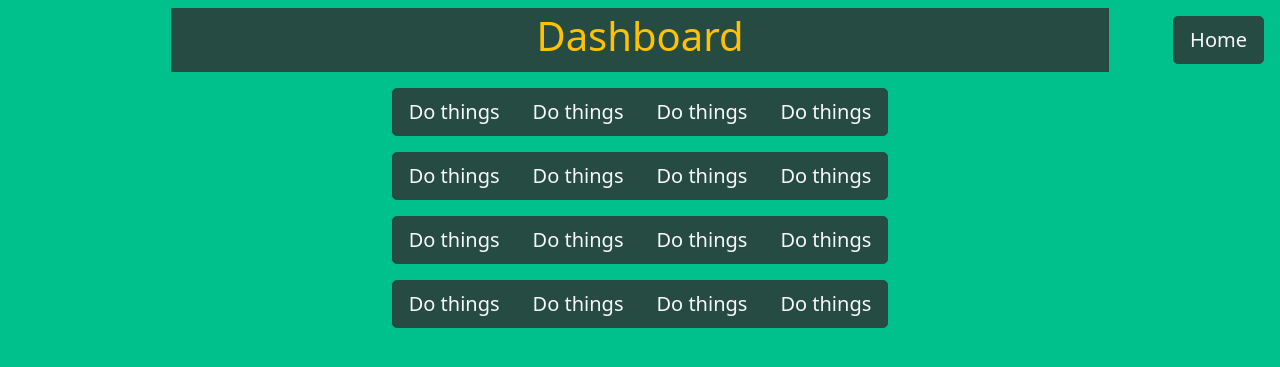
After one commit to PapaZ810/capstone, a Django app: page /dashboard/ in a window 1280 px wide. The commit adds this page. Shown: the top 367 px of the page. Run offline with Django 5.2, Linux system fonts and the light colour scheme; the visitor is signed in with stand-in values (Sample User, id 1).

Commit message:
dashboard view and instructions methods

```diff
--- /dev/null
+++ b/timelapse/templates/timelapse/dashboard.html
@@ -0,0 +1,42 @@
+{% extends 'timelapse/main.html' %}
+{% load static %}
+{% block title %}Dashboard | Device Name{% endblock title %}
+{% block head %}
+    <script src="{% static 'js/dashboard.js' %}"></script>
+{% endblock head %}
+{% block content %}
+    <button class="position-absolute btn btn-light bg-darkmint outline-darkmint text-light btn-lg m-3 end-0" onclick="window.location.href='/home'">Home</button>
+    <div class="containter">
+        <div class="row justify-content-center text-center">
+            <div class="col-12 align-items-center h-auto w-75">
+                <div class="bg-darkmint text-orange w-auto p-1 m-2">
+                    <p class="h1">Dashboard</p>
+                </div>
+                <div class="btn-group m-2">
+                    <button class="btn btn-lg bg-darkmint outline-darkmint text-light" onclick="">Do things</button>
+                    <button class="btn btn-lg bg-darkmint outline-darkmint text-light" onclick="">Do things</button>
+                    <button class="btn btn-lg bg-darkmint outline-darkmint text-light" onclick="">Do things</button>
+                    <button class="btn btn-lg bg-darkmint outline-darkmint text-light" onclick="">Do things</button>
+                </div>
+                <div class="btn-group m-2">
+                    <button class="btn btn-lg bg-darkmint outline-darkmint text-light" onclick="">Do things</button>
+                    <button class="btn btn-lg bg-darkmint outline-darkmint text-light" onclick="">Do things</button>
+                    <button class="btn btn-lg bg-darkmint outline-darkmint text-light" onclick="">Do things</button>
+                    <button class="btn btn-lg bg-darkmint outline-darkmint text-light" onclick="">Do things</button>
+                </div>
+                <div class="btn-group m-2">
+                    <button class="btn btn-lg bg-darkmint outline-darkmint text-light" onclick="">Do things</button>
+                    <button class="btn btn-lg bg-darkmint outline-darkmint text-light" onclick="">Do things</button>
+                    <button class="btn btn-lg bg-darkmint outline-darkmint text-light" onclick="">Do things</button>
+                    <button class="btn btn-lg bg-darkmint outline-darkmint text-light" onclick="">Do things</button>
+                </div>
+                <div class="btn-group m-2">
+                    <button class="btn btn-lg bg-darkmint outline-darkmint text-light" onclick="">Do things</button>
+                    <button class="btn btn-lg bg-darkmint outline-darkmint text-light" onclick="">Do things</button>
+                    <button class="btn btn-lg bg-darkmint outline-darkmint text-light" onclick="">Do things</button>
+                    <button class="btn btn-lg bg-darkmint outline-darkmint text-light" onclick="">Do things</button>
+                </div>
+            </div>
+        </div>
+    </div>
+{% endblock content %}
--- a/timelapse/templates/timelapse/index.html
+++ b/timelapse/templates/timelapse/index.html
@@ -8,9 +8,12 @@
     <div class="container">
         <div class="row w-100 justify-content-center text-center">
             <div class="col-12 align-items-center h-auto w-auto">
-                <div class="bg-darkmint text-orange p-3 m-1 w-auto"><p class="h1">Timelapse App</p></div>
+                <div class="bg-darkmint text-orange p-3 m-1 w-auto">
+                    <p class="h1">Timelapse App</p>
+                </div>
                 <button class="btn btn-light bg-darkmint outline-darkmint text-light btn-lg" onclick="window.location.href='/upload/'">Upload</button>
                 <button class="btn btn-light bg-darkmint outline-darkmint text-light btn-lg" onclick="window.location.href='/images/'">Images</button>
+                <button class="btn btn-light bg-darkmint outline-darkmint text-light btn-lg" onclick="window.location.href='/dashboard/'">Dashboard</button>
             </div>
         </div>
     </div>
--- a/timelapse/templates/timelapse/main.html
+++ b/timelapse/templates/timelapse/main.html
@@ -2,12 +2,12 @@
 <html lang="en">
 <head>
     {% load static %}
-    <title>{% block title %} {% endblock title %}</title>
+    <title>{% block title %}{% endblock title %}</title>
     <meta charset="UTF-8">
     <link href="https://cdn.jsdelivr.net/npm/bootstrap@5.0.2/dist/css/bootstrap.min.css" rel="stylesheet" integrity="sha384-EVSTQN3/azprG1Anm3QDgpJLIm9Nao0Yz1ztcQTwFspd3yD65VohhpuuCOmLASjC" crossorigin="anonymous">
     <link rel="stylesheet" href="https://cdn.jsdelivr.net/npm/bootstrap-icons@1.11.3/font/bootstrap-icons.min.css">
     <link rel="stylesheet" href="{% static 'styles.css' %}">
-
+    {% block head %}{% endblock head %}
 </head>
 <body class="bg-mint">
     <script src="https://cdn.jsdelivr.net/npm/bootstrap@5.0.2/dist/js/bootstrap.bundle.min.js" integrity="sha384-MrcW6ZMFYlzcLA8Nl+NtUVF0sA7MsXsP1UyJoMp4YLEuNSfAP+JcXn/tWtIaxVXM" crossorigin="anonymous"></script>
--- a/timelapse/urls.py
+++ b/timelapse/urls.py
@@ -8,7 +8,9 @@ urlpatterns = [
     path('home/', IndexView.as_view(), name='index'),
     path('upload/', UploadView.as_view(), name='upload'),
     path('images/', ImagesView.as_view(), name='images'),
+    path('dashboard/', DashboardView.as_view(), name='dashboard'),
     path('csrf/', send_csrf, name='csrf'),
+    path('instructions/', get_instructions, name='instructions'),
 ]
 
 if settings.DEBUG:
--- a/timelapse/views.py
+++ b/timelapse/views.py
@@ -1,9 +1,9 @@
-from django.middleware.csrf import get_token
-
+import json
 from .forms import *
 from django.views.generic import *
 from django.shortcuts import render
 from capstone.settings import MEDIA_ROOT
+from django.middleware.csrf import get_token
 from django.http import HttpResponse, JsonResponse
 from django.contrib.auth import authenticate, login
 from django.views.decorators.csrf import csrf_exempt
@@ -26,8 +26,23 @@ def send_csrf(request):
     return JsonResponse({'csrfToken': get_token(request)})
 
 
-#@method_decorator(csrf_exempt, name='dispatch')
-class UploadView(FormView):  # LoginRequiredMixin,
+def get_instructions(request):
+    if request.method == 'POST':
+        try:
+            data = json.loads(request.body.decode('utf-8'))
+            send_instructions(request, data)
+        except json.JSONDecodeError:
+            return JsonResponse({'error': 'Invalid JSON'}, status=400)
+    else:
+        return JsonResponse({'error': 'This endpoint only accepts POST requests'})
+
+
+def send_instructions(request, json_data):
+    return JsonResponse({'pictures': json_data})
+
+
+@method_decorator(csrf_exempt, name='dispatch')
+class UploadView(LoginRequiredMixin, FormView):
     login_url = '/'
     template_name = 'timelapse/upload.html'
     form_class = UploadForm
@@ -42,9 +57,11 @@ class UploadView(FormView):  # LoginRequiredMixin,
                 x.user = self.request.user
                 x.save()
                 return render(self.request, 'timelapse/index.html')
+            else:
+                print(form.errors)
+                print(form.cleaned_data)
         else:
             form = UploadForm()
-            print(form.errors)
 
 
 class LoginView(FormView):
@@ -74,3 +91,8 @@ class ImagesView(LoginRequiredMixin, ListView):
 
     def get_queryset(self):
         return Image.objects.filter(user=self.request.user)
+
+
+class DashboardView(LoginRequiredMixin, TemplateView):
+    login_url = '/'
+    template_name = 'timelapse/dashboard.html'
```
Also changed, not shown: timelapse/static/js/dashboard.js (added).
